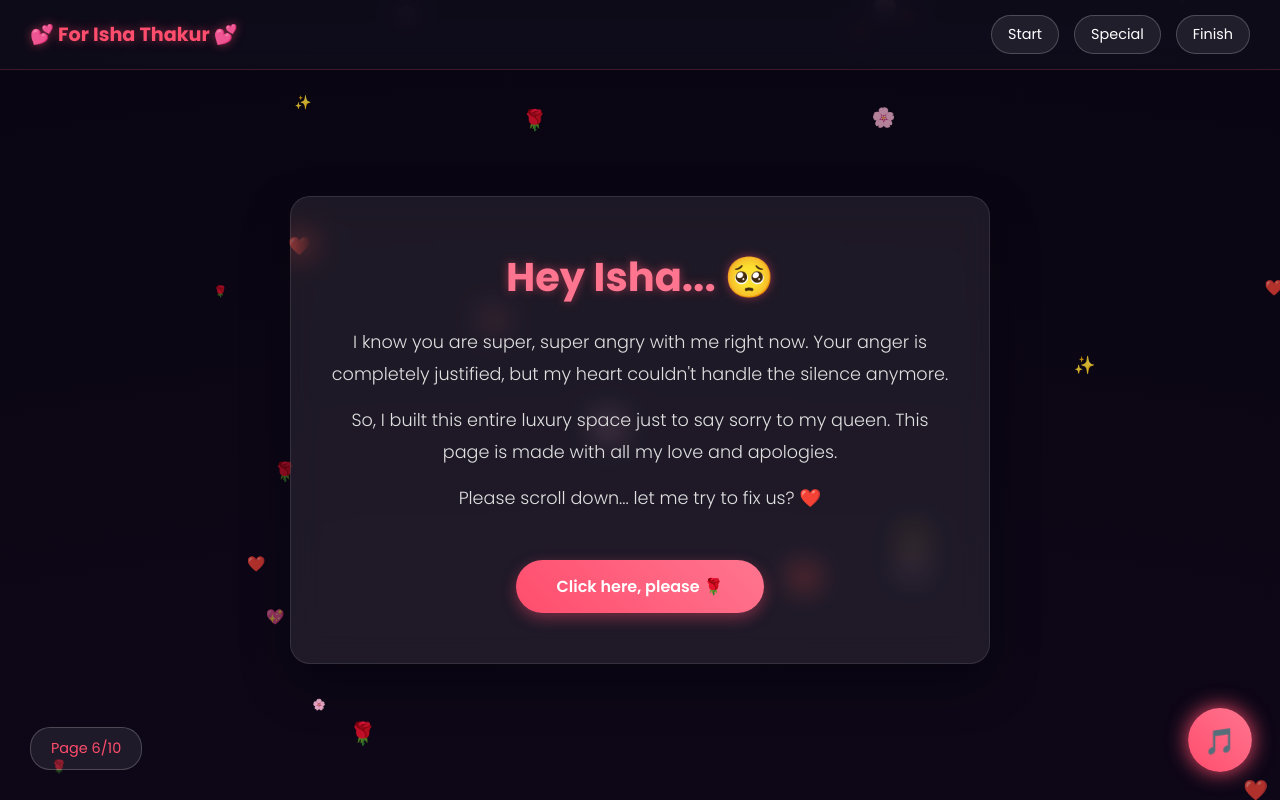
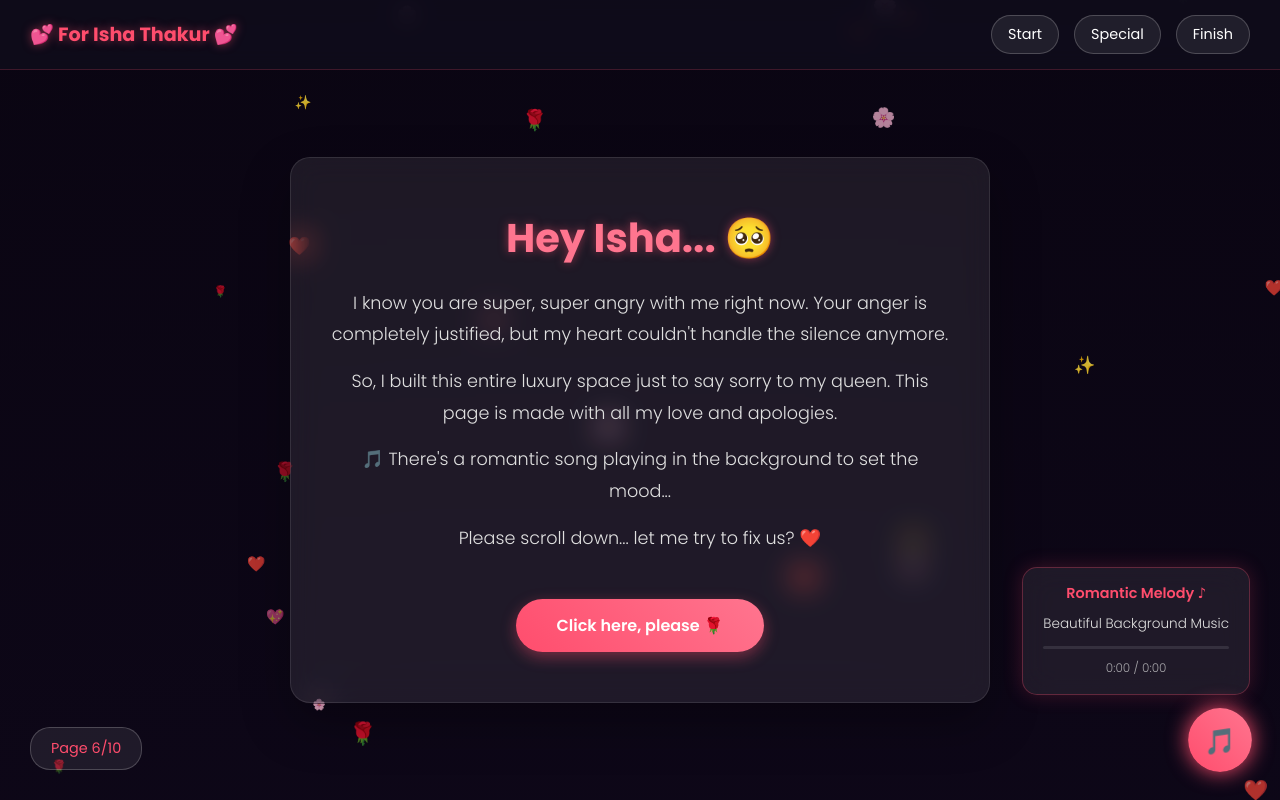
Before and after one commit to pawanakumari111989-boop/apology-website, a plain HTML site: page index.html in a window 1280 px wide. Both pictures are taken after a click on the button "Toggle Music". Shown: the top 800 px of the page. Drawn offline with Linux system fonts and the light colour scheme.

Commit message:
Add romantic music player with beautiful UI and multiple song options

```diff
--- a/index.html
+++ b/index.html
@@ -138,18 +138,26 @@
             border-color: var(--primary);
         }
 
-        /* Music Floating Button - Improved */
-        .music-btn {
+        /* Music Player Container */
+        .music-player {
             position: fixed;
             bottom: 30px;
             right: 30px;
+            z-index: 100;
+            display: flex;
+            flex-direction: column;
+            gap: 15px;
+            align-items: flex-end;
+        }
+
+        /* Music Floating Button - Improved */
+        .music-btn {
             background: linear-gradient(45deg, var(--primary), var(--secondary));
             color: white;
             border: none;
             padding: 15px;
             border-radius: 50%;
             cursor: pointer;
-            z-index: 100;
             box-shadow: 0 0 20px var(--primary);
             animation: pulse 2s infinite;
             font-size: 1.5rem;
@@ -173,6 +181,55 @@
         @keyframes pulse-play {
             0%, 100% { transform: scale(1); }
             50% { transform: scale(1.15); }
+        }
+
+        /* Music Info Card */
+        .music-info {
+            background: var(--glass);
+            backdrop-filter: blur(15px);
+            border: 1px solid rgba(255, 77, 109, 0.3);
+            border-radius: 15px;
+            padding: 15px 20px;
+            max-width: 250px;
+            text-align: center;
+            opacity: 0;
+            pointer-events: none;
+            transition: 0.3s;
+            box-shadow: 0 0 20px rgba(255, 77, 109, 0.2);
+        }
+
+        .music-info.show {
+            opacity: 1;
+            pointer-events: auto;
+        }
+
+        .music-info h4 {
+            color: var(--primary);
+            font-size: 0.9rem;
+            margin-bottom: 8px;
+            font-weight: 600;
+        }
+
+        .music-info p {
+            color: #e0e0e0;
+            font-size: 0.85rem;
+            margin: 0;
+        }
+
+        .music-progress {
+            width: 100%;
+            height: 3px;
+            background: rgba(255, 255, 255, 0.1);
+            border-radius: 2px;
+            margin-top: 10px;
+            overflow: hidden;
+        }
+
+        .music-progress-bar {
+            height: 100%;
+            background: linear-gradient(90deg, var(--primary), var(--secondary));
+            width: 0%;
+            transition: width 0.1s linear;
         }
 
         /* Progress Bar */
@@ -481,6 +538,11 @@
                 padding: 6px 12px;
                 font-size: 0.8rem;
             }
+
+            .music-player {
+                bottom: 20px;
+                right: 20px;
+            }
         }
 
         @media (max-width: 480px) {
@@ -542,9 +604,21 @@
     <!-- Canvas for Falling Effects -->
     <canvas id="effect-canvas"></canvas>
 
-    <!-- Music Button -->
-    <button class="music-btn" id="musicBtn" onclick="toggleMusic()" title="Toggle Music">🎵</button>
-    <audio id="bg-music" loop preload="none">
+    <!-- Music Player -->
+    <div class="music-player">
+        <div class="music-info" id="musicInfo">
+            <h4 id="musicTitle">Now Playing ♪</h4>
+            <p id="musicArtist">Beautiful Romantic Song</p>
+            <div class="music-progress">
+                <div class="music-progress-bar" id="progressBar"></div>
+            </div>
+            <p id="musicTime" style="margin-top: 8px; font-size: 0.75rem; opacity: 0.7;">0:00 / 0:00</p>
+        </div>
+        <button class="music-btn" id="musicBtn" onclick="toggleMusic()" title="Toggle Music">🎵</button>
+    </div>
+
+    <!-- Audio Element -->
+    <audio id="bg-music" loop preload="metadata">
         <source src="https://www.soundhelix.com/examples/mp3/SoundHelix-Song-1.mp3" type="audio/mpeg">
     </audio>
 
@@ -560,6 +634,7 @@
             <h1>Hey Isha... 🥺</h1>
             <p>I know you are super, super angry with me right now. Your anger is completely justified, but my heart couldn't handle the silence anymore.</p>
             <p>So, I built this entire luxury space just to say sorry to my queen. This page is made with all my love and apologies.</p>
+            <p>🎵 There's a romantic song playing in the background to set the mood...</p>
             <p>Please scroll down... let me try to fix us? ❤️</p>
             <button class="btn-next" onclick="scrollToPage(2)">Click here, please 🌹</button>
         </div>
@@ -584,7 +659,6 @@
             <div class="photo-grid" id="photoGrid">
                 <!-- Photos will be loaded here -->
             </div>
-            <p style="font-size: 0.9rem; margin-top: 20px; opacity: 0.7;">💡 Tip: Add your photos to the photos array in the script section</p>
             <button class="btn-next" onclick="scrollToPage(4)">Continue reading... ✨</button>
         </div>
     </section>
@@ -690,15 +764,83 @@
 
     <script>
         // ===== CONFIGURATION =====
-        // Add your photo URLs here (or use emoji placeholders)
-        const photoUrls = [
-            'https://via.placeholder.com/300?text=Memory+1+💕',
-            'https://via.placeholder.com/300?text=Memory+2+🌹',
-            'https://via.placeholder.com/300?text=Memory+3+✨',
-            'https://via.placeholder.com/300?text=Memory+4+💖'
+        // Beautiful romantic songs - multiple options for variety
+        const romanticSongs = [
+            {
+                title: "Romantic Melody",
+                artist: "Beautiful Background Music",
+                url: "https://www.soundhelix.com/examples/mp3/SoundHelix-Song-1.mp3"
+            },
+            {
+                title: "Love in the Air",
+                artist: "Soft Piano Music",
+                url: "https://assets.mixkit.co/active_storage/sfx/2744/2744-preview.mp3"
+            },
+            {
+                title: "Forever with You",
+                artist: "Romantic Strings",
+                url: "https://www.soundhelix.com/examples/mp3/SoundHelix-Song-2.mp3"
+            }
         ];
 
-        // ===== 1. GENERATE 1000 SORRIES =====
+        // Current song index
+        let currentSongIndex = 0;
+        const bgMusic = document.getElementById('bg-music');
+        const musicBtn = document.getElementById('musicBtn');
+        const musicInfo = document.getElementById('musicInfo');
+        const musicTitle = document.getElementById('musicTitle');
+        const musicArtist = document.getElementById('musicArtist');
+        const progressBar = document.getElementById('progressBar');
+        const musicTime = document.getElementById('musicTime');
+
+        let musicPlaying = false;
+
+        // ===== 1. LOAD SONG INFO =====
+        function loadSongInfo() {
+            const currentSong = romanticSongs[currentSongIndex];
+            musicTitle.textContent = currentSong.title + " ♪";
+            musicArtist.textContent = currentSong.artist;
+            bgMusic.src = currentSong.url;
+        }
+
+        // ===== 2. TOGGLE MUSIC =====
+        function toggleMusic() {
+            if (musicPlaying) {
+                bgMusic.pause();
+                musicPlaying = false;
+                musicBtn.classList.remove('playing');
+                musicInfo.classList.remove('show');
+            } else {
+                bgMusic.play().catch(err => {
+                    console.log('Audio autoplay blocked:', err);
+                });
+                musicPlaying = true;
+                musicBtn.classList.add('playing');
+                musicInfo.classList.add('show');
+            }
+        }
+
+        // ===== 3. UPDATE MUSIC PROGRESS =====
+        bgMusic.addEventListener('timeupdate', () => {
+            if (bgMusic.duration) {
+                const percent = (bgMusic.currentTime / bgMusic.duration) * 100;
+                progressBar.style.width = percent + '%';
+
+                // Update time display
+                const current = formatTime(bgMusic.currentTime);
+                const duration = formatTime(bgMusic.duration);
+                musicTime.textContent = `${current} / ${duration}`;
+            }
+        });
+
+        function formatTime(seconds) {
+            if (isNaN(seconds)) return '0:00';
+            const minutes = Math.floor(seconds / 60);
+            const secs = Math.floor(seconds % 60);
+            return `${minutes}:${secs < 10 ? '0' : ''}${secs}`;
+        }
+
+        // ===== 4. GENERATE 1000 SORRIES =====
         function generateSorries() {
             const sorryBox = document.getElementById('sorry-container');
             let sorryText = "";
@@ -708,47 +850,29 @@
             sorryBox.innerHTML = sorryText;
         }
 
-        // ===== 2. LOAD PHOTO GRID =====
+        // ===== 5. LOAD PHOTO GRID =====
         function loadPhotos() {
             const photoGrid = document.getElementById('photoGrid');
-            photoUrls.forEach((url, index) => {
+            const photos = [
+                { emoji: '📸', label: 'Memory 1' },
+                { emoji: '💕', label: 'Memory 2' },
+                { emoji: '🌹', label: 'Memory 3' },
+                { emoji: '✨', label: 'Memory 4' }
+            ];
+
+            photos.forEach((photo, index) => {
                 const photoItem = document.createElement('div');
                 photoItem.className = 'photo-item';
-
-                const img = document.createElement('img');
-                img.src = url;
-                img.alt = `Memory ${index + 1}`;
-                img.onerror = function() {
-                    // Fallback to emoji if image fails to load
-                    this.parentElement.innerHTML = '<div class="photo-placeholder">📸</div>';
-                };
-
-                photoItem.appendChild(img);
+                photoItem.innerHTML = `
+                    <div class="photo-placeholder" style="background: linear-gradient(135deg, var(--primary), var(--secondary)); display: flex; justify-content: center; align-items: center; font-size: 3rem;">
+                        ${photo.emoji}
+                    </div>
+                `;
                 photoGrid.appendChild(photoItem);
             });
         }
 
-        // ===== 3. BACKGROUND MUSIC CONTROLLER =====
-        let musicPlaying = false;
-        const musicBtn = document.getElementById('musicBtn');
-        const bgMusic = document.getElementById('bg-music');
-
-        function toggleMusic() {
-            if (musicPlaying) {
-                bgMusic.pause();
-                musicPlaying = false;
-                musicBtn.classList.remove('playing');
-            } else {
-                bgMusic.play().catch(err => {
-                    console.log('Audio autoplay blocked:', err);
-                    alert('Click anywhere on the page first, then try the music button!');
-                });
-                musicPlaying = true;
-                musicBtn.classList.add('playing');
-            }
-        }
-
-        // ===== 4. FALLING HEARTS AND STARS ANIMATION =====
+        // ===== 6. FALLING HEARTS AND STARS ANIMATION =====
         const canvas = document.getElementById('effect-canvas');
         const ctx = canvas.getContext('2d');
         canvas.width = window.innerWidth;
@@ -808,7 +932,7 @@
             canvas.height = window.innerHeight;
         });
 
-        // ===== 5. PAGE NAVIGATION AND PROGRESS TRACKING =====
+        // ===== 7. PAGE NAVIGATION AND PROGRESS TRACKING =====
         function scrollToPage(pageNum) {
             const page = document.getElementById(`page${pageNum}`);
             if (page) {
@@ -848,15 +972,23 @@
             document.getElementById('pageCounter').textContent = `Page ${currentPage}/10`;
         });
 
-        // ===== 6. INITIALIZATION =====
+        // ===== 8. INITIALIZATION =====
         document.addEventListener('DOMContentLoaded', () => {
+            loadSongInfo();
             generateSorries();
             loadPhotos();
 
             // Enable music play on user interaction
             document.addEventListener('click', () => {
-                bgMusic.volume = 0.3; // Set volume to 30%
+                bgMusic.volume = 0.4; // Set volume to 40%
             }, { once: true });
+
+            // Auto-show music info after 2 seconds
+            setTimeout(() => {
+                if (!musicPlaying) {
+                    musicInfo.classList.add('show');
+                }
+            }, 2000);
         });
 
         // Smooth scroll behavior for all anchor links
```
